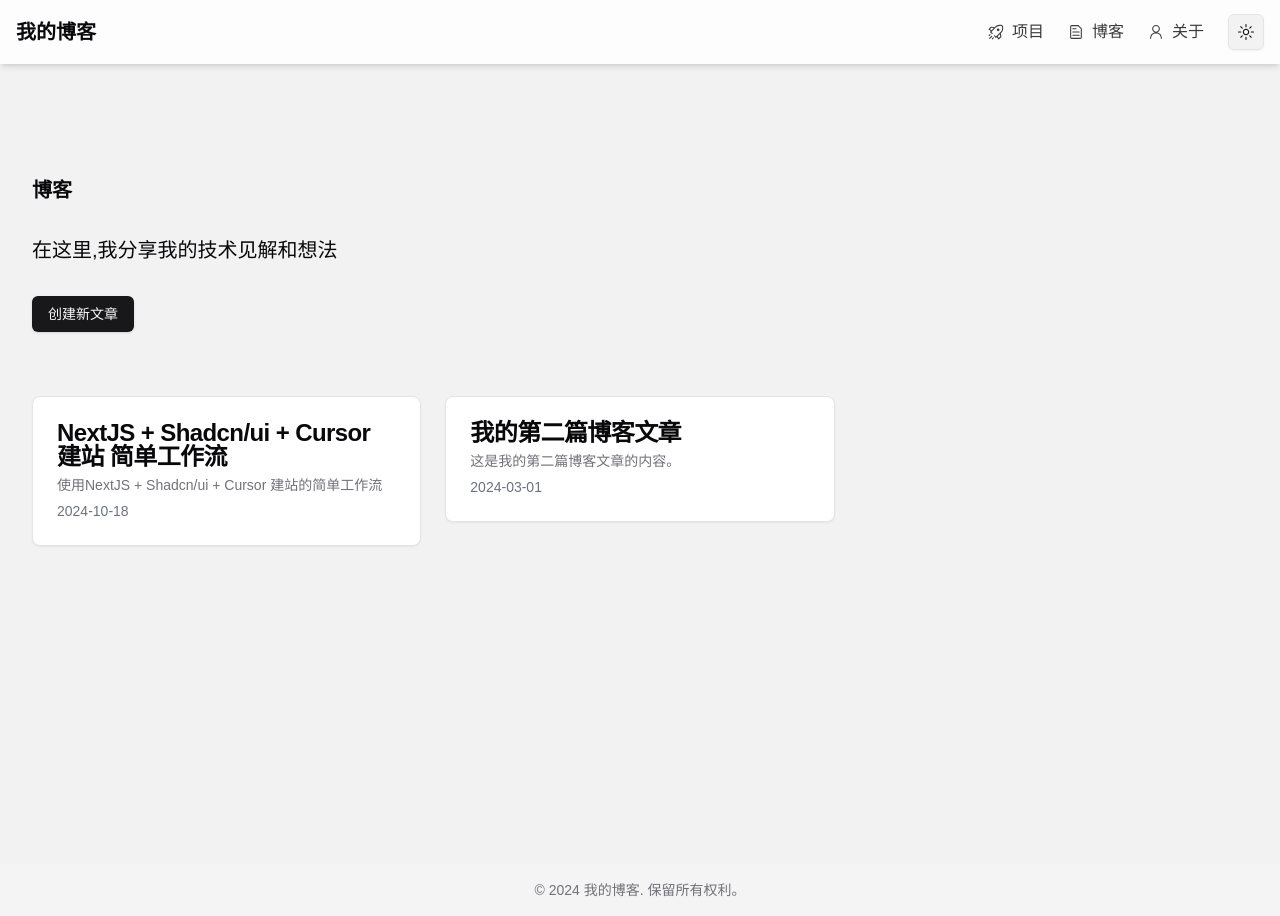
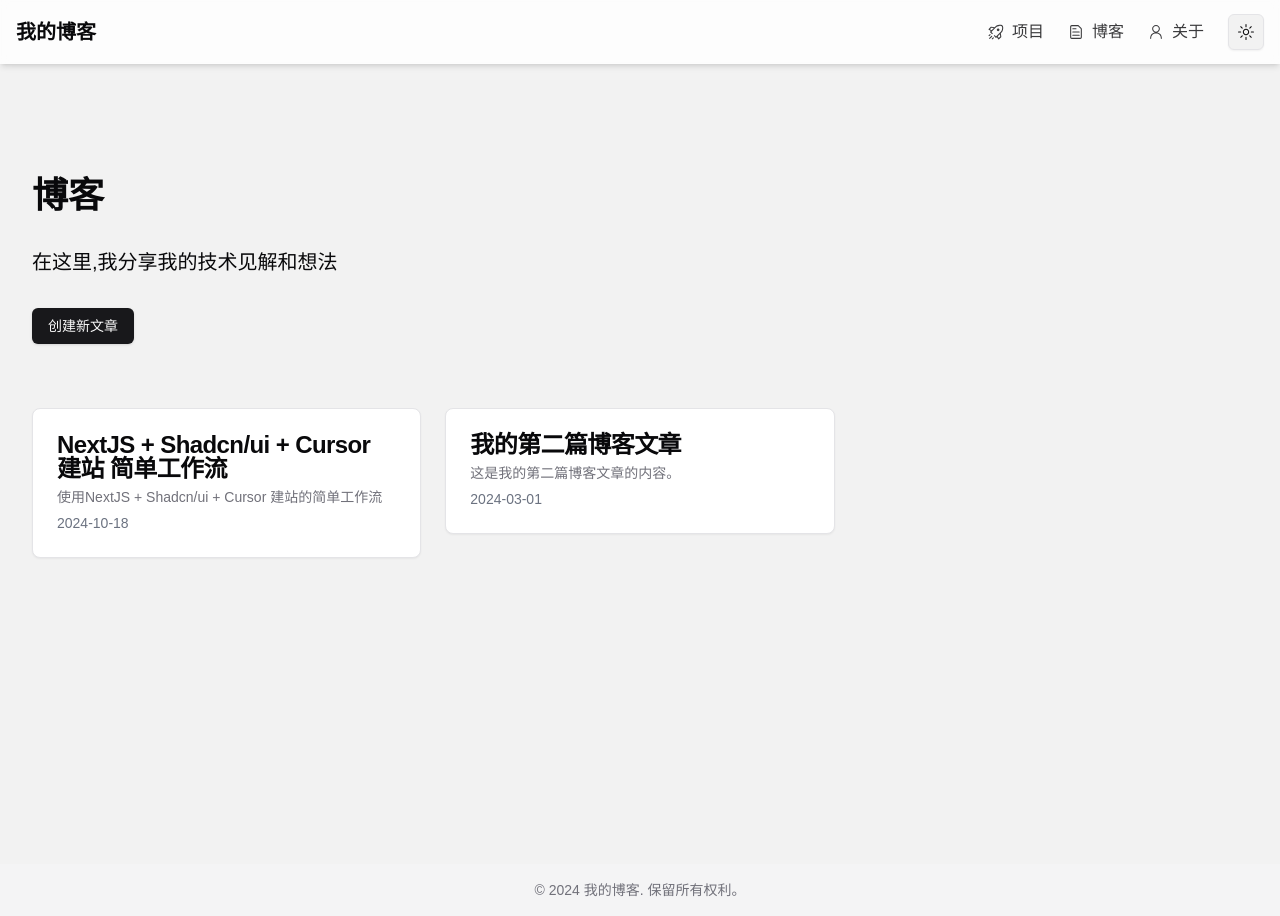
Before and after one commit to orange-office/next-shad-blog-template, a Next.js app: page /blog in a window 1280 px wide. Built offline with nearby package versions, Linux system fonts and the light colour scheme.

Commit message:
样式优化

```diff
--- a/src/app/blog/[slug]/page.tsx
+++ b/src/app/blog/[slug]/page.tsx
@@ -18,9 +18,10 @@ export default async function BlogPost({ params }: { params: { slug: string } })
   return (
     <main className="min-h-screen bg-background text-foreground">
       <div className="container mx-auto px-4 py-16">
-        <article className="prose lg:prose-sm dark:prose-invert max-w-3xl mx-auto">
-          <h1 className="text-2xl sm:text-3xl font-bold mb-3">{postData.title}</h1>
-          <p className="text-base text-muted-foreground mb-8">
+        <article className="prose lg:prose-lg dark:prose-invert max-w-3xl mx-auto">
+          <h1>{postData.title}</h1>
+          {/* <p className="text-lg text-muted-foreground mb-8"> */}
+          <p>
             发布日期: {postData.date}
           </p>
           <div className="bg-card p-6 rounded-lg shadow-md">
--- a/src/app/blog/page.tsx
+++ b/src/app/blog/page.tsx
@@ -9,7 +9,7 @@ export default function Blog() {
     <main className="min-h-screen bg-background text-foreground">
       <div className="container mx-auto px-4 py-8 sm:py-16">
         <section className="mb-12 sm:mb-16 mt-8 sm:mt-20">
-          <h1 className="text-4xl sm:text-xl font-bold mb-4 sm:mb-8">博客</h1>
+          <h1 className="text-3xl sm:text-4xl font-bold mb-4 sm:mb-8">博客</h1>
           <p className="text-xl sm:text-xl mb-6 sm:mb-8">在这里,我分享我的技术见解和想法</p>
           <Button>创建新文章</Button>
         </section>
```
